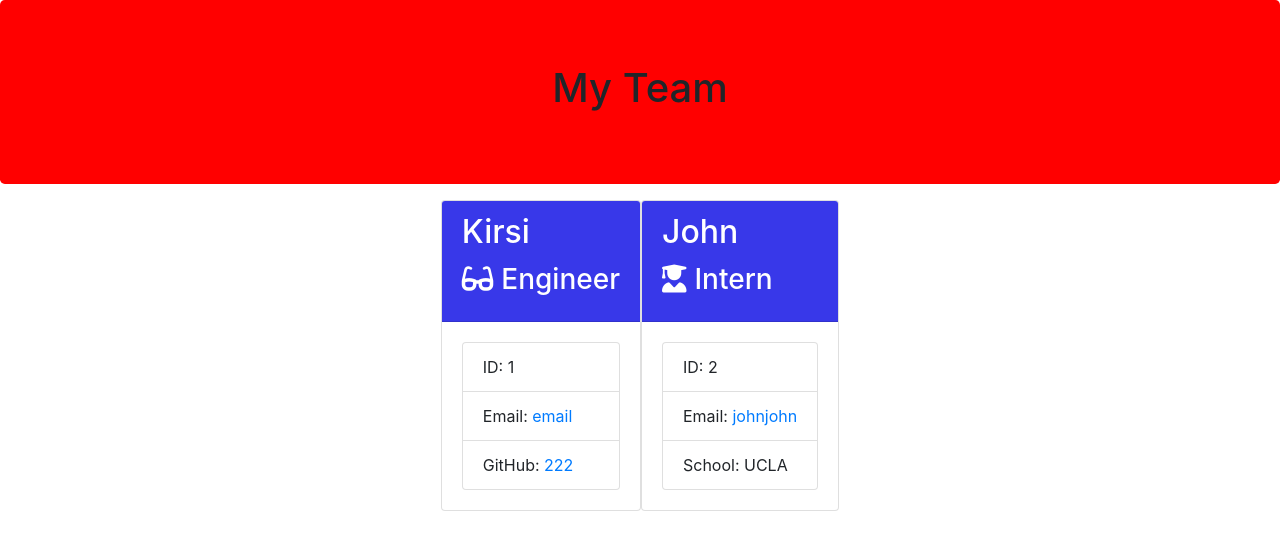
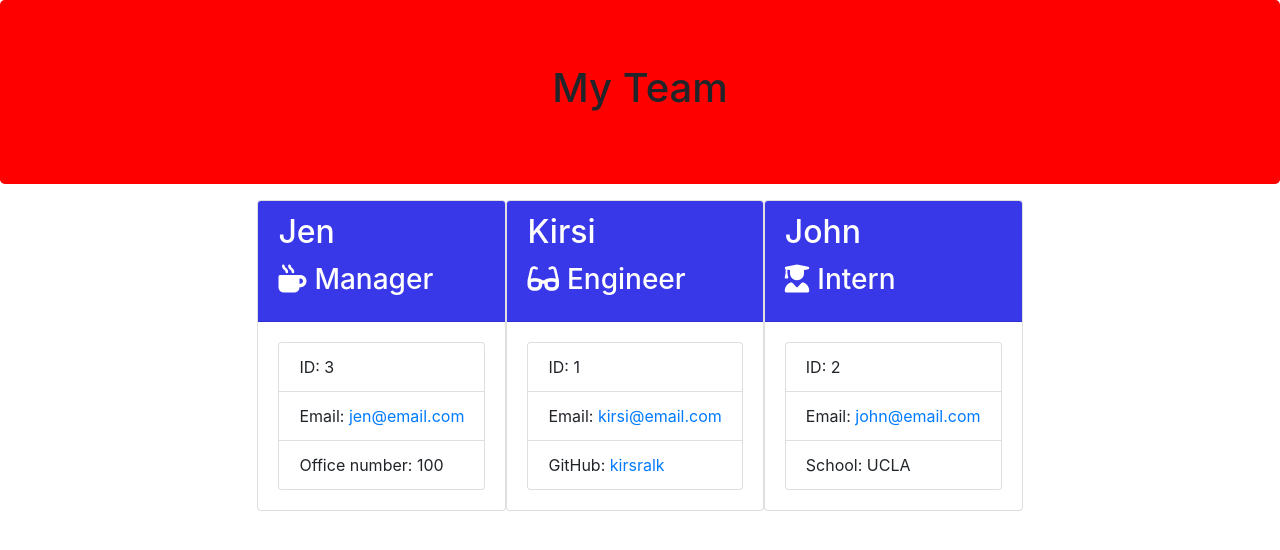
Before and after one commit to kirsralk/Template-Engine, a website: page output/team.html in a window 1280 px wide. Drawn offline with nearby package versions, Linux system fonts and the light colour scheme.

```diff
--- a/output/team.html
+++ b/output/team.html
@@ -25,14 +25,27 @@
             <div class="team-area col-12 d-flex justify-content-center">
                 <div class="card employee-card">
     <div class="card-header">
+        <h2 class="card-title">Jen</h2>
+        <h3 class="card-title"><i class="fas fa-mug-hot mr-2"></i>Manager</h3>
+    </div>
+    <div class="card-body">
+        <ul class="list-group">
+            <li class="list-group-item">ID: 3</li>
+            <li class="list-group-item">Email: <a href="mailto:jen@email.com">jen@email.com</a></li>
+            <li class="list-group-item">Office number: 100</li>
+        </ul>
+    </div>
+</div>
+<div class="card employee-card">
+    <div class="card-header">
         <h2 class="card-title">Kirsi</h2>
         <h3 class="card-title"><i class="fas fa-glasses mr-2"></i>Engineer</h3>
     </div>
     <div class="card-body">
         <ul class="list-group">
             <li class="list-group-item">ID: 1</li>
-            <li class="list-group-item">Email: <a href="mailto:email">email</a></li>
-            <li class="list-group-item">GitHub: <a href="https://github.com/222" target="_blank" rel="noopener noreferrer">222</a></li>
+            <li class="list-group-item">Email: <a href="mailto:kirsi@email.com">kirsi@email.com</a></li>
+            <li class="list-group-item">GitHub: <a href="https://github.com/kirsralk" target="_blank" rel="noopener noreferrer">kirsralk</a></li>
         </ul>
     </div>
 </div>
@@ -44,7 +57,7 @@
     <div class="card-body">
         <ul class="list-group">
             <li class="list-group-item">ID: 2</li>
-            <li class="list-group-item">Email: <a href="mailto:johnjohn">johnjohn</a></li>
+            <li class="list-group-item">Email: <a href="mailto:john@email.com">john@email.com</a></li>
             <li class="list-group-item">School: UCLA</li>
         </ul>
     </div>
```
Also changed, not shown: README.md, screenshot.png (added).
